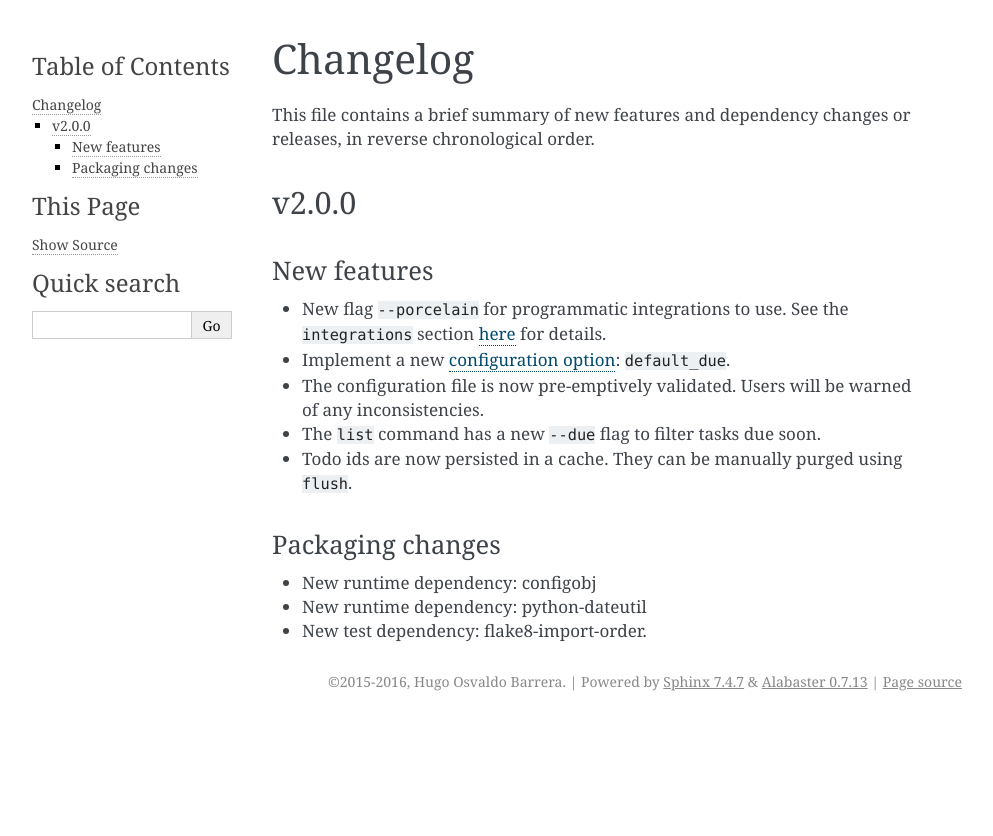
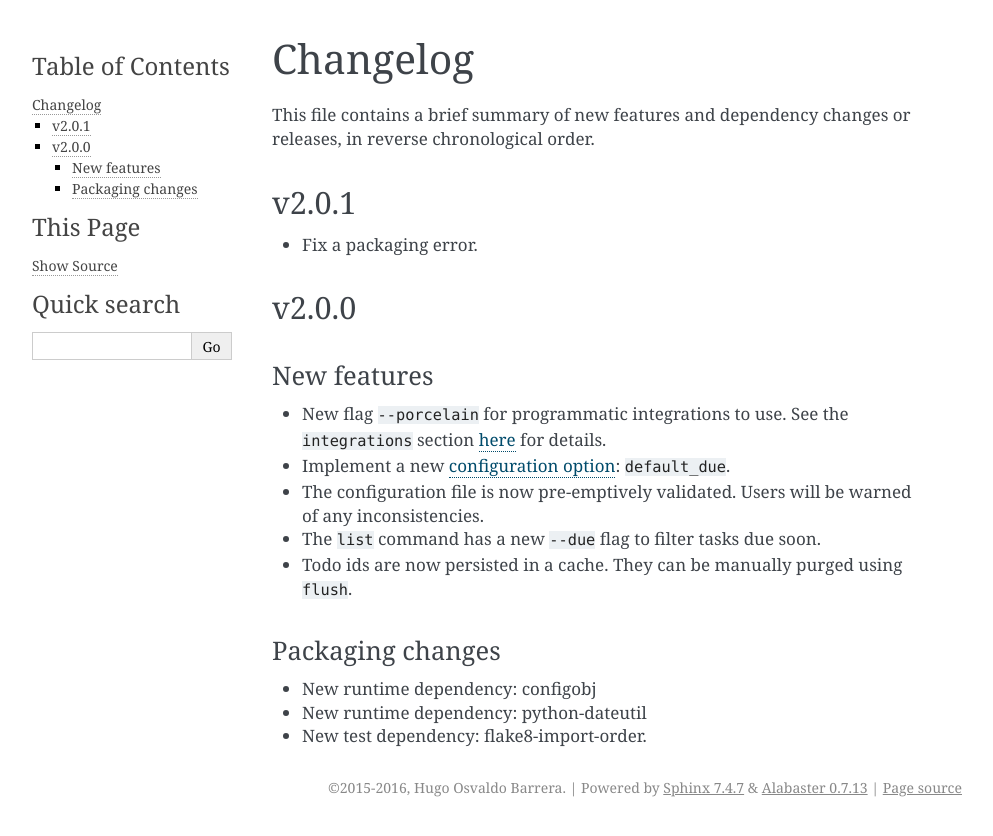
Before and after one commit to pimutils/todoman, a Sphinx documentation site: the page built from docs/changelog.rst, in a window 1280 px wide. Shown: the top 836 px of the page, without its empty margins (148-1141 px from the left). Built offline with Sphinx 7.4.7, drawn with Linux system fonts in a browser that asks for light colours; the version number could not be read and is left out.

Commit message:
Update changelog

```diff
--- a/docs/changelog.rst
+++ b/docs/changelog.rst
@@ -3,6 +3,11 @@ Changelog
 
 This file contains a brief summary of new features and dependency changes or
 releases, in reverse chronological order.
+
+v2.0.1
+------
+
+* Fix a packaging error.
 
 v2.0.0
 ------
```
